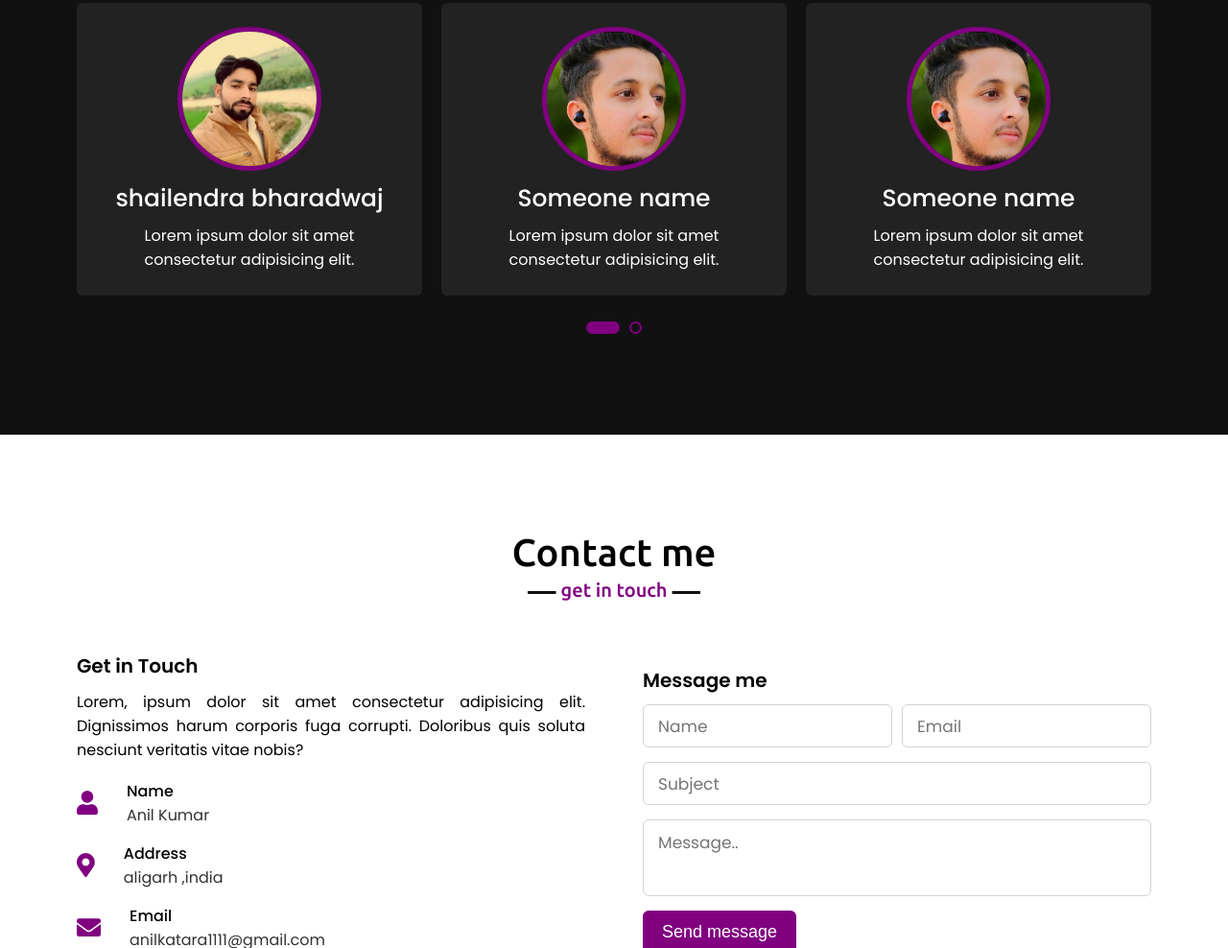
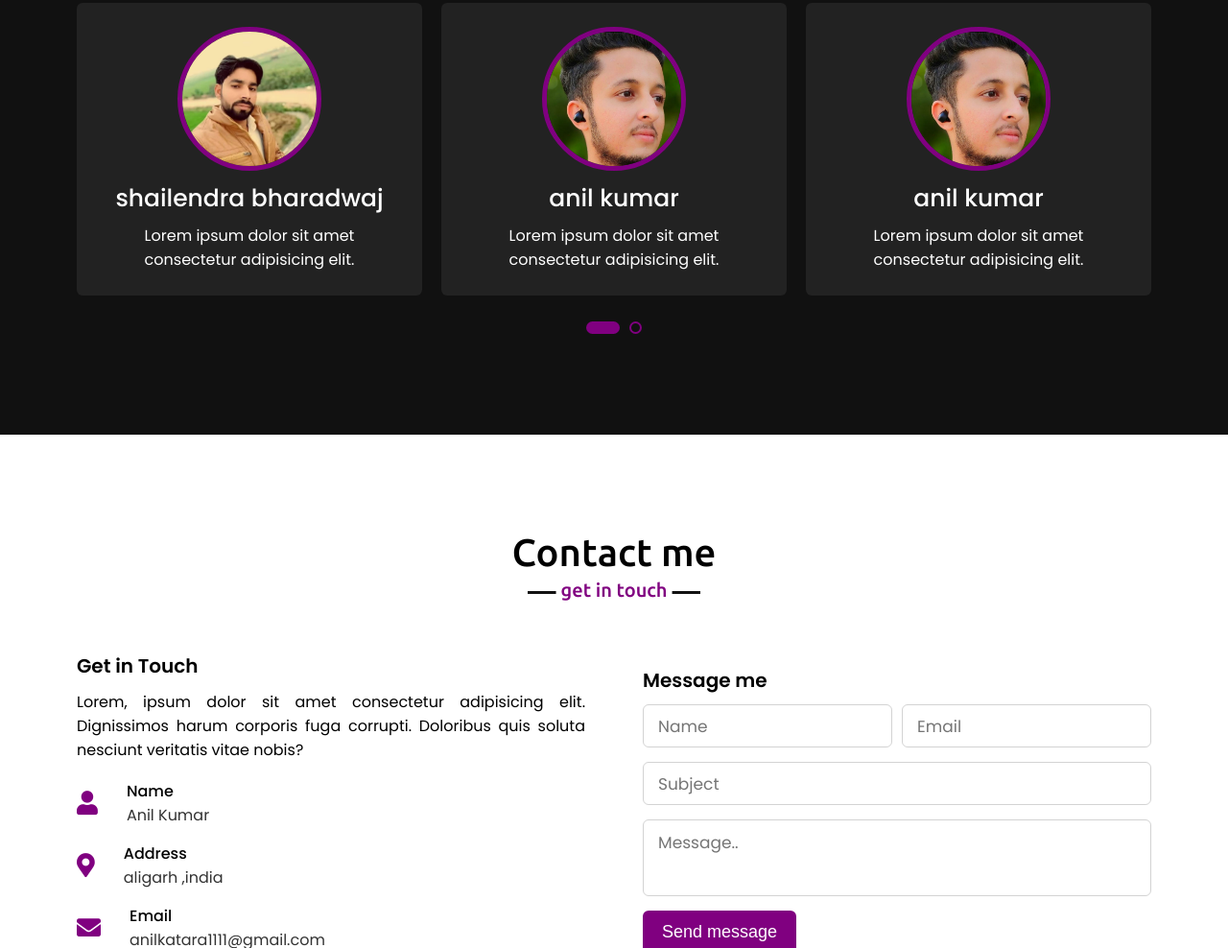
Before and after one commit to anilkumar692/portfolio, a plain HTML site: page index.html in a window 1280 px wide. Shown: the part 2949-3937 px from the top of the page at 96% size. Drawn offline with nearby package versions, Linux system fonts and the light colour scheme.

Commit message:
Update index.html

```diff
--- a/index.html
+++ b/index.html
@@ -1,5 +1,5 @@
 <!DOCTYPE html>
-<!-- Created By CodingNepal -->
+<!-- Created By anil kumar -->
 <html lang="en">
 
 <head>
@@ -181,21 +181,21 @@
                 <div class="card">
                     <div class="box">
                         <img src="anil.jpg" alt="image not found">
-                        <div class="text">Someone name</div>
+                        <div class="text">anil kumar</div>
                         <p>Lorem ipsum dolor sit amet consectetur adipisicing elit.</p>
                     </div>
                 </div>
                 <div class="card">
                     <div class="box">
                         <img src="anil.jpg" alt="image not found">
-                        <div class="text">Someone name</div>
+                        <div class="text">anil kumar</div>
                         <p>Lorem ipsum dolor sit amet consectetur adipisicing elit.</p>
                     </div>
                 </div>
                 <div class="card">
                     <div class="box">
                         <img src="anil.jpg" alt="">
-                        <div class="text">Someone name</div>
+                        <div class="text">anil kumar</div>
                         <p>Lorem ipsum dolor sit amet consectetur adipisicing elit.</p>
                     </div>
                 </div>
```
